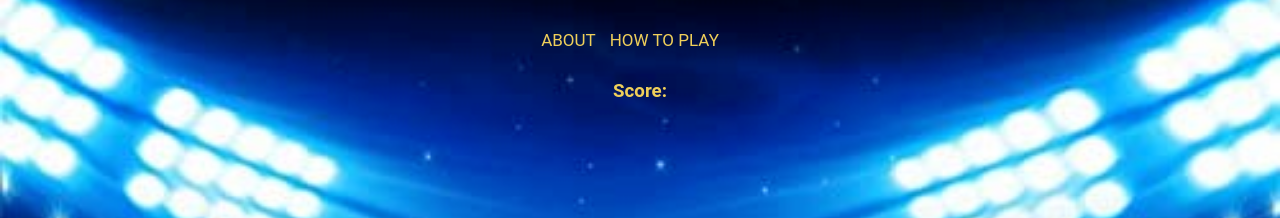
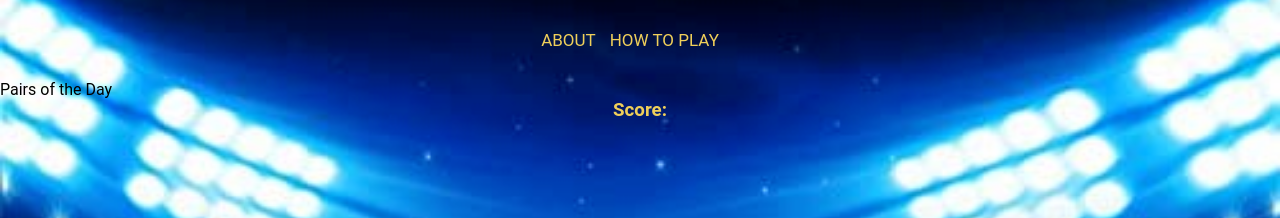
Before and after one commit to PrushilPatel/Memory-Game, a plain HTML site: page index.html in a window 1280 px wide. Shown: the top 218 px of the page. Drawn offline with Linux system fonts and the light colour scheme.

Commit message:
included  p tags for the site logo/main header
used p tag to replace the former logo,png image.

```diff
--- a/index.html
+++ b/index.html
@@ -23,7 +23,7 @@
                         </ul>
                     </nav>
                 <!--****************************************(1)<NAVIGATION SECTION ENDS>*************************************-->
-
+           <p class="site-header">Pairs of the Day</p>
             <h3><span id="score">Score:  </span></h3><br>
             <div id="grid"></div>
 
```
